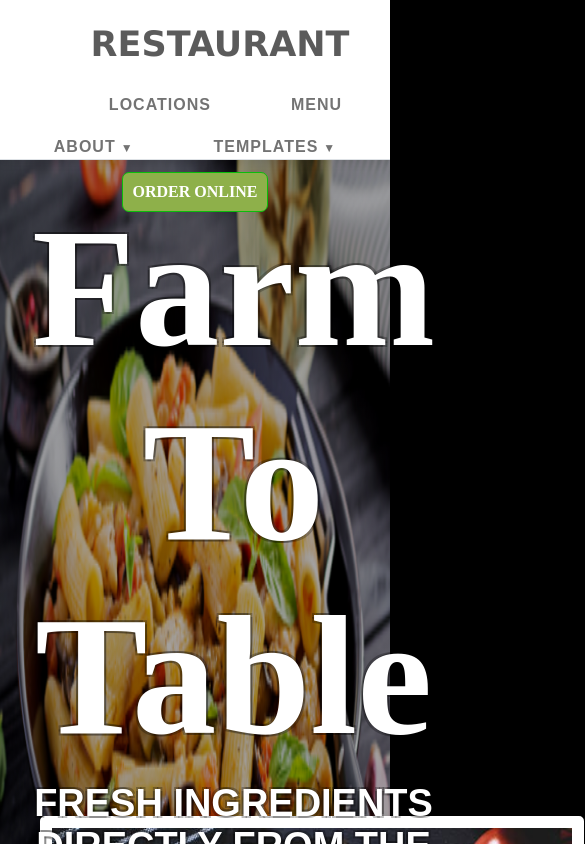
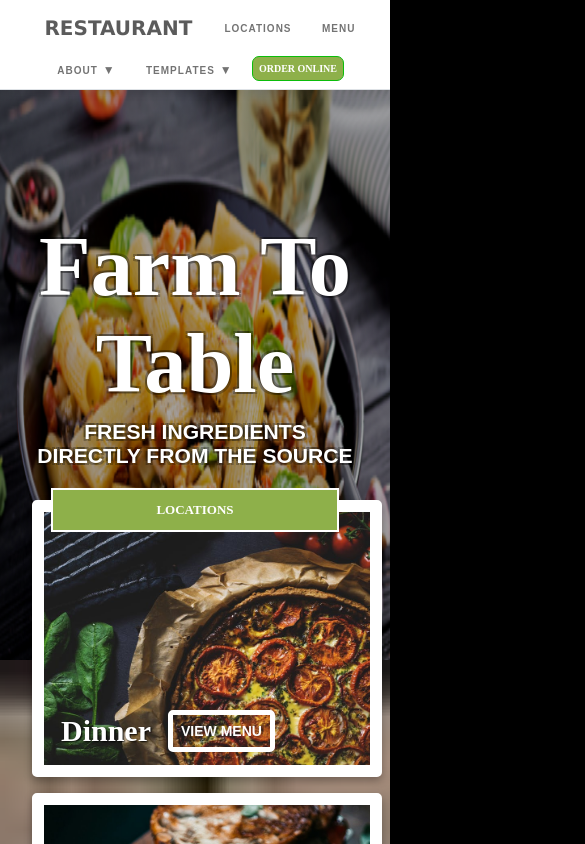
Before and after one commit to festybam123/items7, a React (Vite) app: page / in a window 390 px wide. Shown: the top 844 px of the page, 585 px wide, since content can reach past the window. Built offline with nearby package versions, Linux system fonts and the light colour scheme.

Commit message:
mobile responsiveness

```diff
--- a/src/App.css
+++ b/src/App.css
@@ -907,3 +907,191 @@ body {
     background-position: 0% 50%;
   }
 }
+
+/* Mobile Responsive Styles */
+@media (max-width: 768px) {
+  .navbar {
+    flex-wrap: wrap;
+    height: auto;
+    padding: 0.5rem;
+  }
+
+  .nav-link1 {
+    margin-left: 10px;
+    font-size: 24px;
+  }
+
+  .nav-link {
+    margin: 0 0.3rem;
+    font-size: 12px;
+  }
+
+  .nav-link:nth-child(2) {
+    margin-left: 0;
+  }
+
+  .nav-link2 {
+    padding: 8px;
+    font-size: 12px;
+  }
+
+  .hero-title {
+    font-size: 12vh;
+  }
+
+  .hero-subtitle {
+    font-size: 3vh;
+  }
+
+  .hero-cta {
+    width: 60%;
+    font-size: medium;
+  }
+
+  .hero {
+    min-height: 60vh;
+    background-size: cover;
+  }
+
+  .hero-secondary {
+    min-height: 50vh;
+    height: auto;
+  }
+
+  .image-flex {
+    flex-direction: column;
+    padding: 10px;
+  }
+
+  .flex-image1, .flex-image2, .flex-image3, .flex-image4, .flex-image5 {
+    width: 100%;
+    height: 40vh;
+    margin: 0.5rem 0;
+  }
+
+  .image-text1, .image-text2, .image-text3, .image-text4, .image-text5 {
+    font-size: 40px;
+  }
+
+  .image-button1, .image-button2, .image-button3, .image-button4, .image-button5 {
+    font-size: 14px;
+    padding: 8px;
+  }
+
+  .img_cnt_inner {
+    width: 95%;
+    padding: 10px;
+  }
+
+  .img_cnt_title {
+    font-size: 2.5rem;
+  }
+
+  .img_cnt_subtitle {
+    font-size: 1.5rem;
+  }
+
+  .oder_btn {
+    width: 80%;
+    font-size: medium;
+    margin-top: 1.5rem;
+  }
+
+  .spacer, .spacer2 {
+    flex-direction: column;
+    width: 95%;
+    padding: 1rem;
+  }
+
+  .spacer_img, .spacer_copy {
+    width: 100%;
+  }
+
+  .spacer_img {
+    margin-bottom: 15px;
+  }
+
+  .spacer2_img, .spacer2_copy {
+    width: 100%;
+  }
+
+  .spacer2_img {
+    margin-bottom: 15px;
+  }
+
+  .spacer_text {
+    font-size: 1.5rem;
+  }
+
+  .spacer_text2 {
+    font-size: 1.2rem;
+  }
+
+  .spacer2_text {
+    font-size: 50px;
+  }
+
+  .footer-content {
+    flex-direction: column;
+    padding: 0 1rem;
+  }
+
+  .footer-section {
+    min-width: 100%;
+    margin-bottom: 1rem;
+  }
+}
+
+@media (max-width: 480px) {
+  .nav-link1 {
+    font-size: 20px;
+    margin-left: 5px;
+  }
+
+  .nav-link {
+    font-size: 10px;
+    margin: 0 0.2rem;
+  }
+
+  .nav-link2 {
+    padding: 6px;
+    font-size: 10px;
+  }
+
+  .hero-title {
+    font-size: 10vh;
+  }
+
+  .hero-subtitle {
+    font-size: 2.5vh;
+  }
+
+  .hero-cta {
+    width: 80%;
+    font-size: small;
+  }
+
+  .image-text1, .image-text2, .image-text3, .image-text4, .image-text5 {
+    font-size: 30px;
+  }
+
+  .flex-image1, .flex-image2, .flex-image3, .flex-image4, .flex-image5 {
+    height: 30vh;
+  }
+
+  .img_cnt_title {
+    font-size: 2rem;
+  }
+
+  .img_cnt_subtitle {
+    font-size: 1.2rem;
+  }
+
+  .spacer_text {
+    font-size: 1.2rem;
+  }
+
+  .spacer2_text {
+    font-size: 40px;
+  }
+}
--- a/src/component/About.css
+++ b/src/component/About.css
@@ -102,3 +102,80 @@
 .main-cnt a:hover {
   text-decoration: none;
 }
+
+@media (max-width: 768px) {
+  .hero-content_about {
+    min-height: 50vh;
+  }
+
+  .theme-content {
+    padding: 1rem;
+  }
+
+  .theme-content h2 {
+    font-size: 2rem;
+  }
+
+  .theme-content p {
+    font-size: 1.2rem;
+    max-width: 100%;
+  }
+
+  .about-image {
+    width: 100%;
+    height: auto;
+    min-height: 300px;
+  }
+
+  .main-cnt {
+    padding: 15px;
+  }
+
+  .main-cnt p {
+    font-size: 16px;
+  }
+
+  .main-cnt h2 {
+    font-size: 1.8rem;
+  }
+
+  .navbar {
+    flex-wrap: wrap;
+    padding: 0.5rem;
+    gap: 0.5rem;
+  }
+
+  .nav-link1 {
+    font-size: 1.2rem;
+    margin-left: 10px;
+  }
+
+  .nav-link {
+    font-size: 0.8rem;
+    margin: 0 0.3rem;
+  }
+
+  .nav-link2 {
+    padding: 0.4rem 0.8rem;
+    font-size: 0.8rem;
+  }
+}
+
+@media (max-width: 480px) {
+  .theme-content h2 {
+    font-size: 1.5rem;
+  }
+
+  .theme-content p {
+    font-size: 1rem;
+  }
+
+  .main-cnt h2 {
+    font-size: 1.5rem;
+  }
+
+  .main-cnt span {
+    margin-right: 0;
+    text-align: center;
+  }
+}
--- a/src/component/History.css
+++ b/src/component/History.css
@@ -24,3 +24,51 @@
   margin-top: 20px;
 
 }
+
+@media (max-width: 768px) {
+  .history-section {
+    min-height: 50vh;
+    height: auto;
+    width: 90%;
+    background-size: cover;
+  }
+
+  .history-title {
+    font-size: 2.5rem;
+  }
+
+  .history-title1 {
+    font-size: 2.5rem;
+  }
+
+  .navbar {
+    flex-wrap: wrap;
+    padding: 0.5rem;
+    gap: 0.5rem;
+  }
+
+  .nav-link1 {
+    font-size: 1.2rem;
+    margin-left: 10px;
+  }
+
+  .nav-link {
+    font-size: 0.8rem;
+    margin: 0 0.3rem;
+  }
+
+  .nav-link2 {
+    padding: 0.4rem 0.8rem;
+    font-size: 0.8rem;
+  }
+}
+
+@media (max-width: 480px) {
+  .history-title {
+    font-size: 2rem;
+  }
+
+  .history-title1 {
+    font-size: 2rem;
+  }
+}
--- a/src/component/Locations.css
+++ b/src/component/Locations.css
@@ -257,3 +257,81 @@
    transform: translateY(-2px);
   box-shadow: 0 8px 22px rgba(0,0,0,0.25);
 }
+
+@media (max-width: 768px) {
+  .hero-content {
+    min-height: 50vh;
+  }
+
+  .hero-title {
+    font-size: 2.5rem;
+  }
+
+  .photo_cnt {
+    margin-top: 20px;
+    padding: 10px;
+  }
+
+  .photo_grid {
+    flex-direction: column;
+  }
+
+  .photo_card {
+    width: 100%;
+    margin-bottom: 1rem;
+  }
+
+  .card_img {
+    height: 250px;
+  }
+
+  .button-group {
+    flex-direction: row;
+    flex-wrap: wrap;
+    gap: 10px;
+  }
+
+  .view-menu-btn, .direction-btn, .telephone-btn {
+    width: auto;
+    min-width: 120px;
+  }
+
+  .navbar {
+    flex-wrap: wrap;
+    padding: 0.5rem;
+    gap: 0.5rem;
+  }
+
+  .nav-link1 {
+    font-size: 1.2rem;
+    margin-left: 10px;
+  }
+
+  .nav-link {
+    font-size: 0.8rem;
+    margin: 0 0.3rem;
+  }
+
+  .nav-link2 {
+    padding: 0.4rem 0.8rem;
+    font-size: 0.8rem;
+  }
+}
+
+@media (max-width: 480px) {
+  .hero-title {
+    font-size: 2rem;
+  }
+
+  .photo_title {
+    font-size: 2.5rem;
+  }
+
+  .photo_subtitle {
+    font-size: 1.2rem;
+  }
+
+  .card_img {
+    height: 200px;
+  }
+}
--- a/src/component/Menu.css
+++ b/src/component/Menu.css
@@ -176,3 +176,94 @@
   font-size: 16px;
   color: #777;
 }
+
+@media (max-width: 768px) {
+  .navbar {
+    flex-wrap: wrap;
+    padding: 0.5rem;
+    gap: 0.5rem;
+  }
+
+  .nav-link1 {
+    font-size: 1.2rem;
+  }
+
+  .nav-link {
+    font-size: 0.8rem;
+    padding: 0.3rem 0.5rem;
+  }
+
+  .nav-link2 {
+    padding: 0.4rem 0.8rem;
+    font-size: 0.8rem;
+  }
+
+  .hero-content_menu {
+    min-height: 50vh;
+  }
+
+  .hero-title {
+    font-size: 3rem;
+  }
+
+  .separator {
+    flex-wrap: wrap;
+    gap: 10px;
+    margin-top: 20px;
+  }
+
+  .btn_1 {
+    padding: 10px 15px;
+    font-size: 0.9rem;
+  }
+
+  .menu-section {
+    width: 95%;
+    padding-bottom: 15px;
+  }
+
+  .menu-title {
+    font-size: 1.8rem;
+  }
+
+  .menu-item {
+    flex-direction: column;
+    align-items: flex-start;
+    gap: 5px;
+  }
+
+  .item-name {
+    font-size: 1.2rem;
+  }
+
+  .item-price {
+    font-size: 1.2rem;
+  }
+}
+
+@media (max-width: 480px) {
+  .hero-title {
+    font-size: 2.5rem;
+  }
+
+  .separator {
+    gap: 8px;
+  }
+
+  .btn_1 {
+    padding: 8px 12px;
+    font-size: 0.8rem;
+  }
+
+  .menu-title {
+    font-size: 1.5rem;
+  }
+
+  .item-name {
+    font-size: 1rem;
+  }
+
+  .item-price {
+    font-size: 1rem;
+  }
+}
--- a/src/component/Order.css
+++ b/src/component/Order.css
@@ -813,6 +813,20 @@
   .navbar {
     flex-wrap: wrap;
     gap: 1rem;
+    padding: 0.5rem;
+  }
+
+  .nav-link1 {
+    font-size: 1.2rem;
+  }
+
+  .nav-link {
+    font-size: 0.9rem;
+  }
+
+  .nav-link2 {
+    padding: 0.4rem 0.8rem;
+    font-size: 0.9rem;
   }
 
   .footer-buttons {
@@ -822,4 +836,53 @@
   .footer-btn {
     text-align: center;
   }
+
+  .order-main-container {
+    flex-direction: column;
+  }
+
+  .order_grid {
+    width: 100%;
+  }
+
+  .order-aside {
+    width: 100%;
+    padding: 20px;
+  }
+
+  .hero-content_order {
+    min-height: 50vh;
+  }
+
+  .grid-inner-title {
+    padding: 15px;
+  }
+
+  .order {
+    font-size: 3rem;
+  }
+
+  .nav-order {
+    width: 100%;
+    min-width: auto;
+    padding: 8px 12px;
+    font-size: 1rem;
+  }
+
+  .img_grid {
+    width: 100%;
+    padding: 1rem;
+  }
+
+  .order-title {
+    font-size: 1rem;
+  }
+
+  .cart-container {
+    padding: 20px;
+  }
+
+  .search-container {
+    flex-direction: column;
+  }
 }
```
